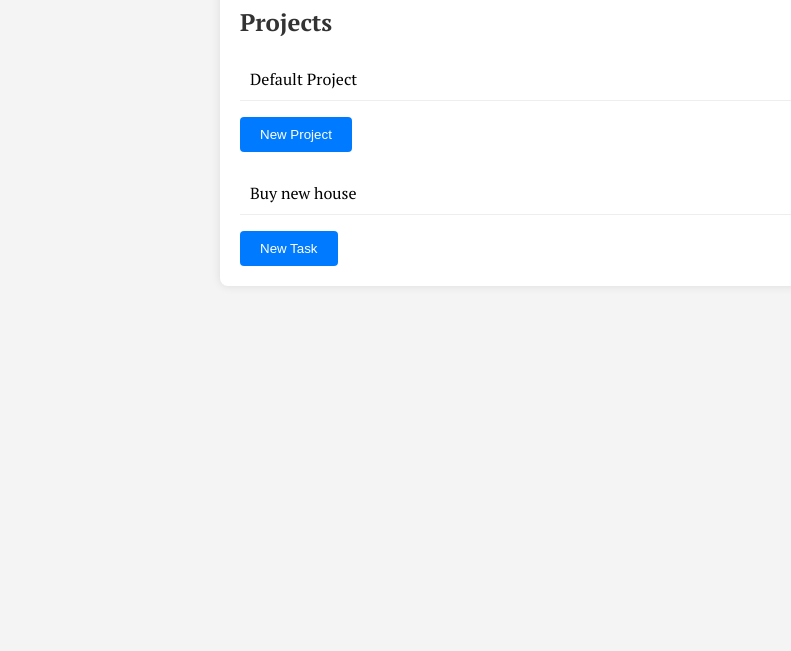
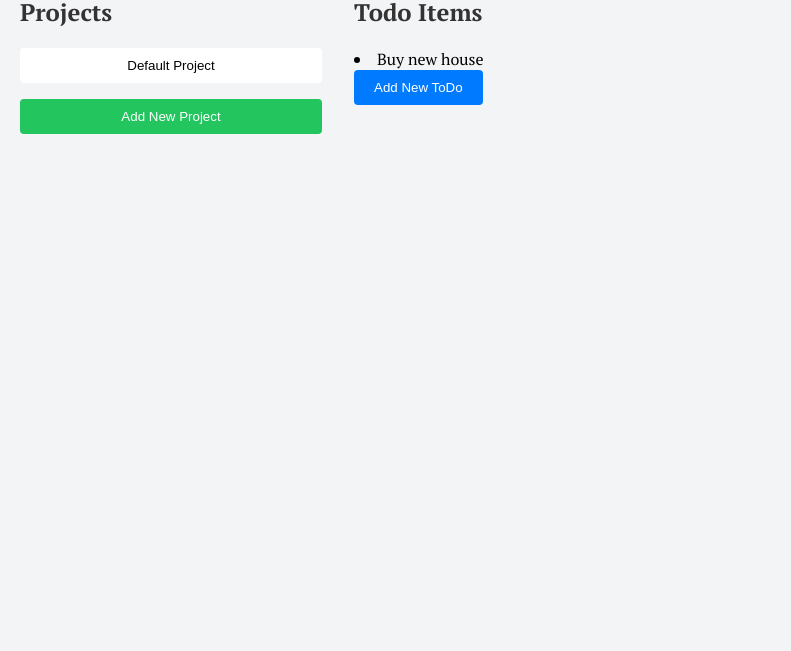
Before and after one commit to AndresDev28/to-do-App, a website built with webpack: page index.html in a window 1280 px wide. Shown: the part 149-800 px from the top of the page, without its empty margins (0-791 px from the left). Built offline with nearby package versions, Linux system fonts and the light colour scheme; a web font is replaced by a local one.

Commit message:
feat: changing UI styling

```diff
--- a/index.html
+++ b/index.html
@@ -9,29 +9,32 @@
 </head>
 <body>
   <div class="container">
-    <header>
-      <h1>TODO App</h1>
-    </header>
-
-    <main>
+    <h1 class="title-app-text">ToDo List App</h1>
+    <div class="projects-todos-container">
+      <!-- Projects Selection -->
       <div class="projects">
-        <h2>Projects</h2>
+        <h2 class="projects-title">Projects</h2>
         <ul id="projects-list">
         </ul>
-        <button id="add-project-btn">New Project</button>
+        <button id="new-project-btn">Add New Project</button>
+      </div>
+      <!-- ToDo List -->
+      <div class="todos">
+        <h2 class="todos-title">Todo Items</h2>
+        <div id="todo-list" class="todo-list"></div>
+        <button id="new-todo-btn" class="new-todo-btn">Add New ToDo</button>
+      </div>
+    </div>
 
+      <div class="hidden" id="task-details">
+        </div>
+
+    <!-- Project form modal -->
     <form id="new-project-form" class="hidden">
       <input type="text" id="project-name" placeholder="Project name">
       <button type="submit">Create Project</button>
     </form>
-      </div>
-
-      <div class="todos">
-        <h2 id="current-project"></h2>
-        <ul id="todos-list">
-          </ul>
-        <button id="add-task-btn">New Task</button>
-
+    <!-- ToDo form modal -->
     <form id="new-task-form" class="hidden">
       <input type="text" id="task-title" placeholder="Title" required>
       <input type="text" id="task-description" placeholder="Description" required>
@@ -47,10 +50,5 @@
       <button type="submit">Create Task</button>
     </form>
   </div>
-
-      <div class="hidden" id="task-details">
-        </div>
-    </main>
-  </div>
 </body>
 </html>
--- a/src/assets/styles.css
+++ b/src/assets/styles.css
@@ -1,30 +1,71 @@
 body {
   font-family: "PT Serif", serif;
   margin: 0;
-  background-color: #f4f4f4;
+  background-color: #F3F4F6;
 }
 
 .container {
-  max-width: 800px;
-  margin: 50px auto;
-  background-color: #fff;
+  display: flex;
+  flex-direction: column;
+  max-width: 1280px;
+  margin: 20px auto;
+  background-color: #F3F4F6;
   padding: 20px;
-  border-radius: 8px;
-  box-shadow: 0 0 10px rgba(0, 0, 0, 0.1) ;
 }
 
-h1, h2 {
+.title-app-text {
+  color: #4f46E5;
+  font-weight: 700;
+  text-align: center;
+}
+
+.projects-todos-container {
+  display: flex;
+  gap: 2rem;
+}
+
+.projects {
+  width: 25%;
+}
+
+#projects-list {
+  width: 100%;
+}
+
+#new-project-btn {
+  width: 100%;
+  background-color: #22C55E;
+  cursor: pointer;
+}
+
+.projectsItems{
+  width: 100%;
+  background-color: #fff;
+  color: black;
+  cursor: pointer;
+}
+
+.selectedProject {
+  width: 100%;
+  background-color: #4f46E5;
+  color: #fff;
+  padding-top: 0.5rem;
+  padding-bottom: 0.5rem;
+  cursor: pointer;
+}
+
+.todos {
+  width: 75%;
+}
+
+
+h2 {
   color: #333;
 }
 
 ul {
   list-style: none;
   padding: 0;
-}
-
-li {
-  padding: 10px;
-  border-bottom: 1px solid #eee;
 }
 
 button {
@@ -39,3 +80,16 @@ button {
 .hidden {
   display: none;
 }
+
+/* .todos {
+  display: flex;
+  flex: 2; /* la columna de tareas ocupa 2 partes del espacion
+} */
+
+#todo-details {
+  /* Estilos para el panel lateral */
+  width: 300px;
+  margin-left: 20px;
+  padding: 10px;
+  border: 1px solid #ccc;
+}
--- a/src/index.js
+++ b/src/index.js
@@ -33,7 +33,6 @@ if (defaultProject) {
 
 // Guardar proyectos cada vez que se modifique la lista
 export function updateProjects() {
-  localStorage.setItem('prueba', 'Hola');
   //...lógica para actualizar la lista de proyectos
   saveProjectsToLocalStorage(projects);
   renderProjects(projects); // Re-renderiza la lista
@@ -46,8 +45,8 @@ renderProjects(projects, updateSelectedProject); // Pasar un array de proyecto s
 renderTodos(defaultProject.getTodos());
 
 // Event listeners
-const addProjectBtn = document.getElementById('add-project-btn');
-const addTaskBtn = document.getElementById('add-task-btn')
+const addProjectBtn = document.getElementById('new-project-btn');
+const addTaskBtn = document.getElementById('new-todo-btn')
 
 
 addProjectBtn.addEventListener('click', toggleProjectForm);
--- a/src/modules/dom.js
+++ b/src/modules/dom.js
@@ -9,26 +9,35 @@ export function renderProjects(projects) {
   projectsList.innerHTML = ''; // Limpiar la lista antes de renderizar
 
   projects.forEach(project => {
-    const projectItem = document.createElement('li');
+    const projectContainer = document.createElement('li');
+    const projectItem = document.createElement('button');
+    projectItem.classList.add('projectsItems')
     projectItem.textContent = project.title;
     projectItem.addEventListener('click', () => {
       updateSelectedProject(project.id) // Actualizar el proyecto seleccionado
       console.log(`Has seleccionado el proyecto ${project.title}`);
     });
 
-    projectsList.appendChild(projectItem);
+    projectContainer.appendChild(projectItem);
+    projectsList.appendChild(projectContainer);
   });
 }
 // Función para renderizar los todos
 export function renderTodos(todos) {
-  const todoList = document.getElementById('todos-list');
+  const todoList = document.getElementById('todo-list');
   todoList.innerHTML = '';
 
   todos.forEach(todo => {
     const todoItem = document.createElement('li');
     todoItem.textContent = todo.title;
+
+    // Agregar event listener para mostrar los detalles
+    todoItem.addEventListener('click', () => {
+      showTaskDetails(todo);
+    });
+
     todoList.appendChild(todoItem);
-  })
+  });
 }
 
 // Función para mostrar el modal de formulario de crear proyecto
@@ -95,3 +104,17 @@ export function handleTaskFormSubmit(projects) {
     updateProjects(projects); // Actualizar y guardar en localStorage
   })
 }
+
+// Función para mostrar los detalles de una tarea
+export function showTaskDetails(task) {
+  const taskDetails = document.getElementById('task-details');
+  taskDetails.classList.remove('hidden');
+
+  taskDetails.innerHTML = `
+    <h3>${task.title}</h3>
+    <p>Description: ${task.description}</p>
+    <p>Due date: ${task.dueDate}</p>
+    <p>Priority: ${task.priority}</p>
+    <p>Notes: ${task.notes}</p>
+  `;
+}
```
Also changed, not shown: src/assets/img/add-project-icon.svg (added), src/assets/img/check-icon.svg (added), src/assets/img/delete-icon.svg (added), src/assets/img/edit-icon.svg (added). Lines whose indentation alone changed are shown as unchanged.
